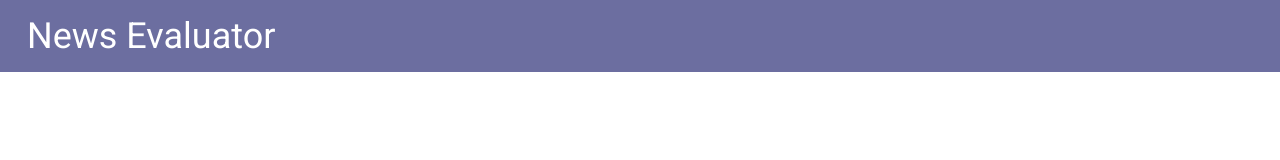
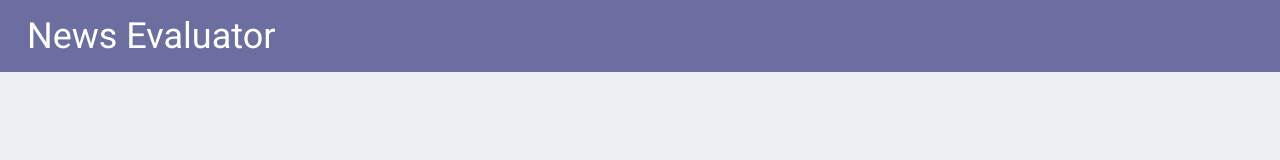
Before and after one commit to srijan-nayak/news-evaluator, a website built with webpack: page src/client/html/index.html in a window 1280 px wide. Built offline with nearby package versions, Linux system fonts and the light colour scheme.

Commit message:
feat: Update body styles

```diff
--- a/src/client/sass/_base.scss
+++ b/src/client/sass/_base.scss
@@ -9,6 +9,8 @@
 }
 
 body {
+  background-color: #eef0f2;
+  min-height: 100vh;
   font-family: "Roboto", sans-serif;
 }
 
```
